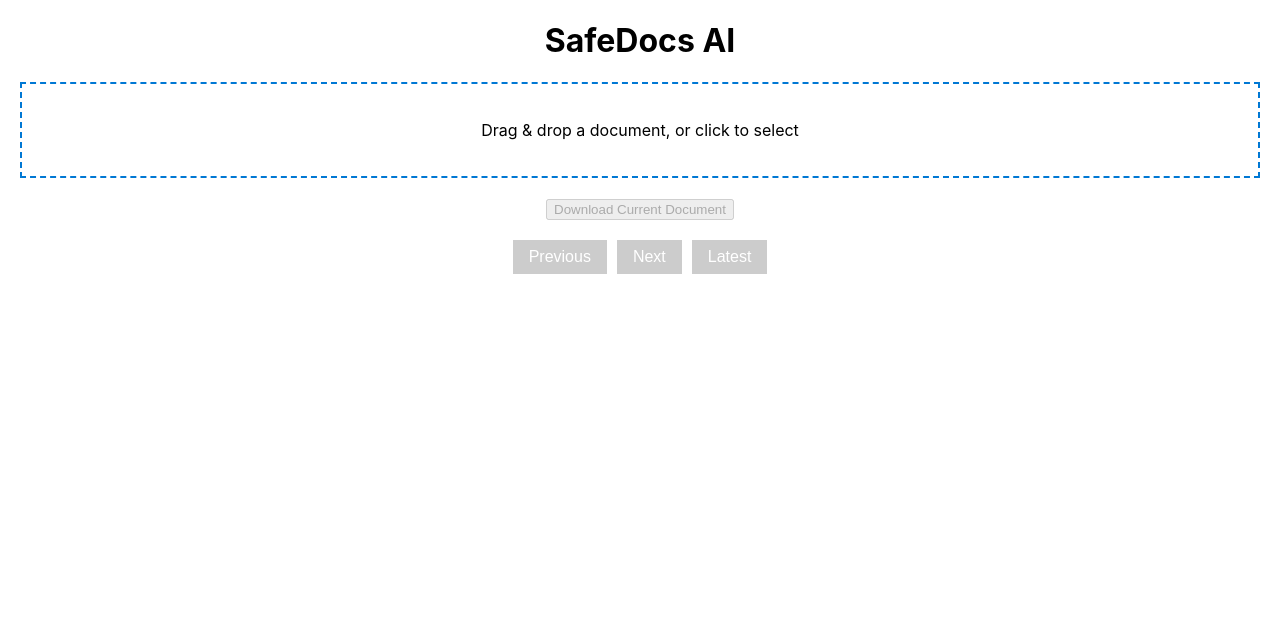
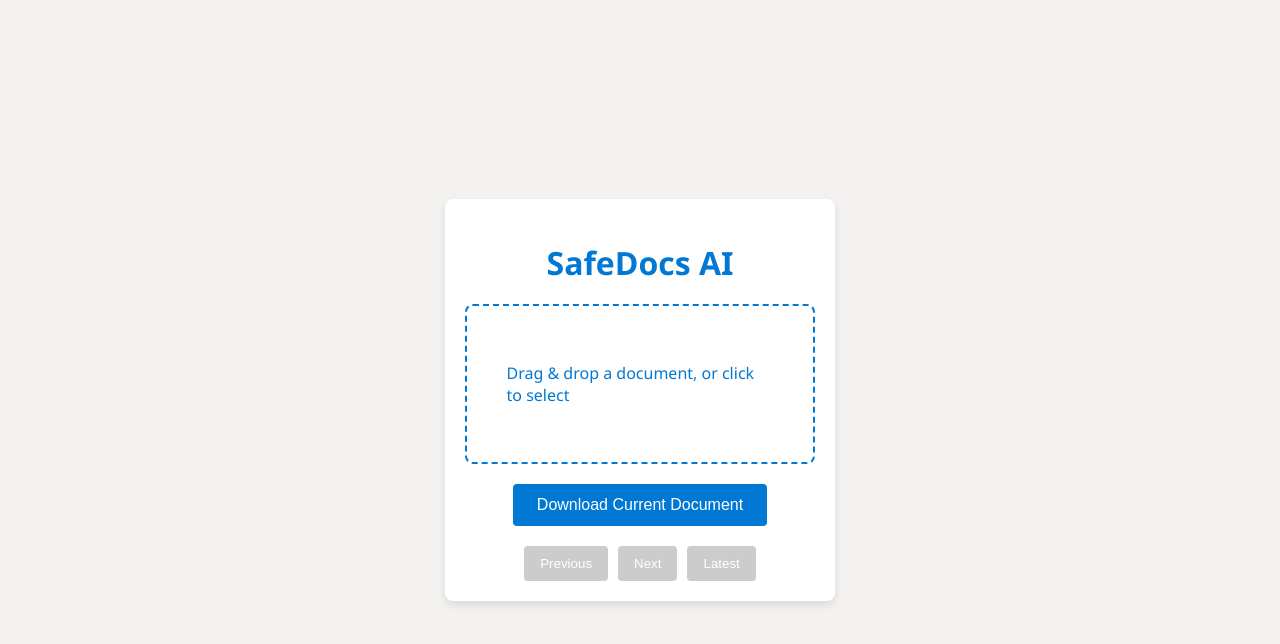
Before and after one commit to WuVi5054/redact-ai, a React (Create React App) app: page / in a window 1280 px wide. Shown: the top 644 px of the page. Built offline with nearby package versions, Linux system fonts and the light colour scheme.

Commit message:
updates to styling

```diff
--- a/public/index.html
+++ b/public/index.html
@@ -24,7 +24,7 @@
       work correctly both with client-side routing and a non-root public URL.
       Learn how to configure a non-root public URL by running `npm run build`.
     -->
-    <title>React App</title>
+    <title>SafeDocsAI</title>
   </head>
   <body>
     <noscript>You need to enable JavaScript to run this app.</noscript>
--- a/src/App.css
+++ b/src/App.css
@@ -1,71 +1,131 @@
-.App {
-  text-align: center;
+
+:root {
+  --primary-color: #0078d4;      /* Azure blue */
+  --secondary-color: #323130;    /* Darker background color */
+  --background-color: #f3f2f1;   /* Light gray background */
+  --accent-color: #005a9e;       /* Darker shade of Azure blue */
+  --text-color: #323130;         /* Primary text color */
+  --button-hover: #106ebe;       /* Hover color for primary button */
 }
 
-.App-logo {
-  height: 40vmin;
-  pointer-events: none;
-}
-
-@media (prefers-reduced-motion: no-preference) {
-  .App-logo {
-    animation: App-logo-spin infinite 20s linear;
-  }
-}
-
-.App-header {
-  background-color: #282c34;
+body {
+  font-family: "Segoe UI", Tahoma, Geneva, Verdana, sans-serif;
+  margin: 0;
+  padding: 0;
+  background-color: var(--background-color);
+  color: var(--text-color);
+  display: flex;
+  justify-content: center;
+  align-items: center;
   min-height: 100vh;
-  display: flex;
-  flex-direction: column;
-  align-items: center;
-  justify-content: center;
-  font-size: calc(10px + 2vmin);
-  color: white;
-}
-
-.App-link {
-  color: #61dafb;
-}
-
-@keyframes App-logo-spin {
-  from {
-    transform: rotate(0deg);
-  }
-  to {
-    transform: rotate(360deg);
-  }
 }
 
 .app {
+  width: 80%;
+  max-width: 1000px;
+  margin: 40px auto;
+  padding: 20px;
+  background-color: white;
+  border-radius: 8px;
+  box-shadow: 0 4px 8px rgba(0, 0, 0, 0.1);
+}
+
+h1 {
+  font-size: 2em;
+  color: var(--primary-color);
   text-align: center;
+  margin-bottom: 20px;
 }
 
 .upload-container {
-  border: 2px dashed #0078d4;
-  padding: 20px;
-  margin: 20px;
+  display: flex;
+  align-items: center;
+  justify-content: center;
+  border: 2px dashed var(--primary-color);
+  border-radius: 8px;
+  padding: 40px;
+  margin: 20px auto;
+  color: var(--primary-color);
+  background-color: #ffffff;
+  transition: background-color 0.3s, color 0.3s;
   cursor: pointer;
+}
+
+.upload-container:hover {
+  background-color: var(--primary-color);
+  color: #ffffff;
 }
 
 .document-viewer {
   display: flex;
   gap: 20px;
+  margin-top: 20px;
+}
+
+.document-section {
+  flex: 1;
+  background-color: #ffffff;
+  border-radius: 8px;
+  box-shadow: 0 4px 8px rgba(0, 0, 0, 0.1);
   padding: 20px;
 }
 
-.document-section {
-  width: 45%;
+.document-section h2 {
+  font-size: 1.25em;
+  color: var(--secondary-color);
+  margin-bottom: 10px;
 }
 
 .document-frame {
   width: 100%;
   height: 500px;
-  border: 1px solid #ddd;
+  border: none;
 }
 
-.document-stats, .document-controls {
+.document-stats {
   margin-top: 20px;
+  padding: 15px;
+  border-radius: 8px;
+  background-color: #ffffff;
+  box-shadow: 0 4px 8px rgba(0, 0, 0, 0.1);
+}
+
+.document-stats h3 {
+  color: var(--primary-color);
+  margin-bottom: 10px;
+}
+
+.document-stats ul {
+  list-style-type: none;
+  padding: 0;
+  margin: 0;
+  color: var(--text-color);
+}
+
+.document-stats ul li {
+  padding: 5px 0;
+  border-bottom: 1px solid var(--background-color);
+}
+
+.document-controls {
+  margin-top: 20px;
+  display: flex;
+  justify-content: center;
+}
+
+.document-controls button {
+  padding: 12px 24px;
+  font-size: 1em;
+  color: white;
+  background-color: var(--primary-color);
+  border: none;
+  border-radius: 4px;
+  cursor: pointer;
+  transition: background-color 0.3s;
+}
+
+.document-controls button:hover {
+  background-color: var(--button-hover);
 }
 
 .pagination-controls {
@@ -76,15 +136,28 @@
 }
 
 .pagination-controls button {
-  padding: 8px 16px;
-  background-color: #0078d4;
+  padding: 10px 16px;
+  background-color: var(--primary-color);
   color: white;
   border: none;
+  border-radius: 4px;
   cursor: pointer;
-  font-size: 16px;
+  transition: background-color 0.3s;
+}
+
+.pagination-controls button:hover {
+  background-color: var(--button-hover);
 }
 
 .pagination-controls button:disabled {
   background-color: #ccc;
   cursor: not-allowed;
 }
+
+.loading-spinner {
+  font-size: 1.25em;
+  font-weight: bold;
+  color: var(--accent-color);
+  margin-top: 20px;
+  text-align: center;
+}
```
